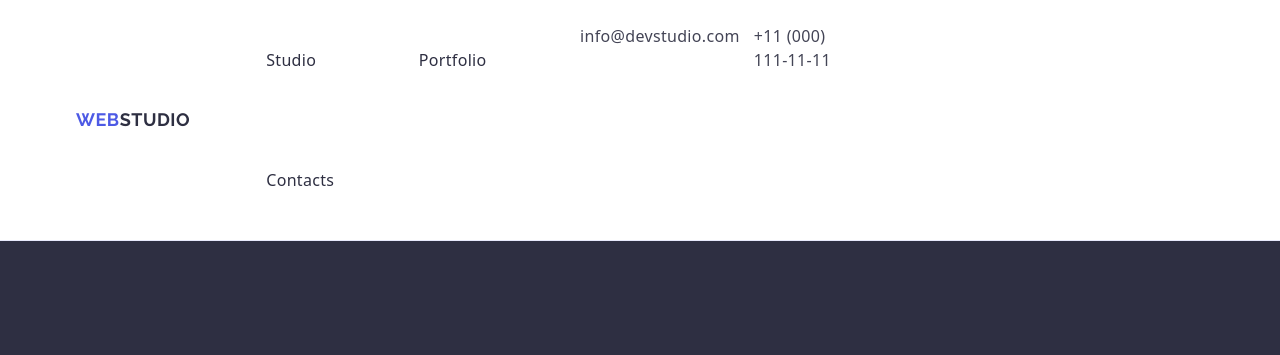
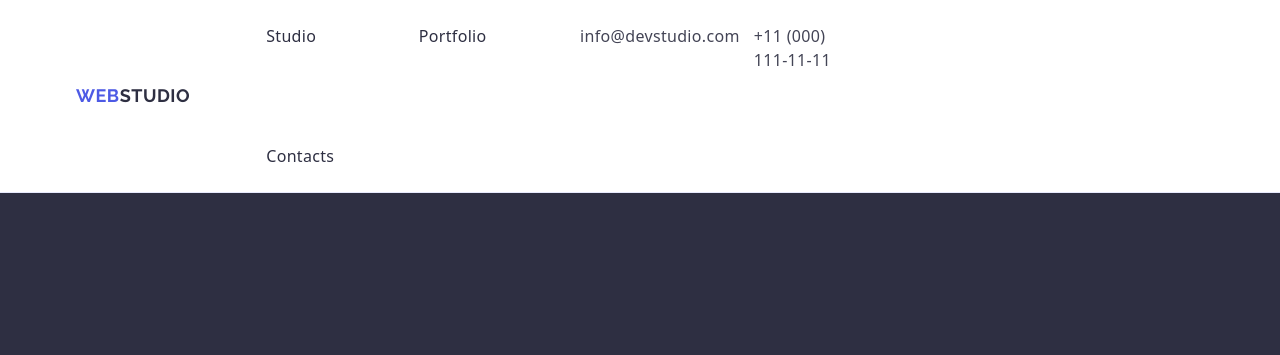
Before and after one commit to nktbsk/goit-markup-hw-03, a plain HTML site: page index.html in a window 1280 px wide. Shown: the top 355 px of the page. Drawn offline with nearby package versions, Linux system fonts and the light colour scheme.

Commit message:
Correction 7

```diff
--- a/css/style.css
+++ b/css/style.css
@@ -77,8 +77,6 @@ img{
 }
 .nav .list{
 display: flex;
-padding-top: 24px;
-padding-bottom: 24px;
 }
 .studio {
   color: #2e2f42;
@@ -119,6 +117,7 @@ padding-bottom: 24px;
 }
 .item .hed-link{
   color: #2e2f42;
+  padding: 24px 0;
 }
 .item .hed-link:hover{
   color: #404bbf;
```
